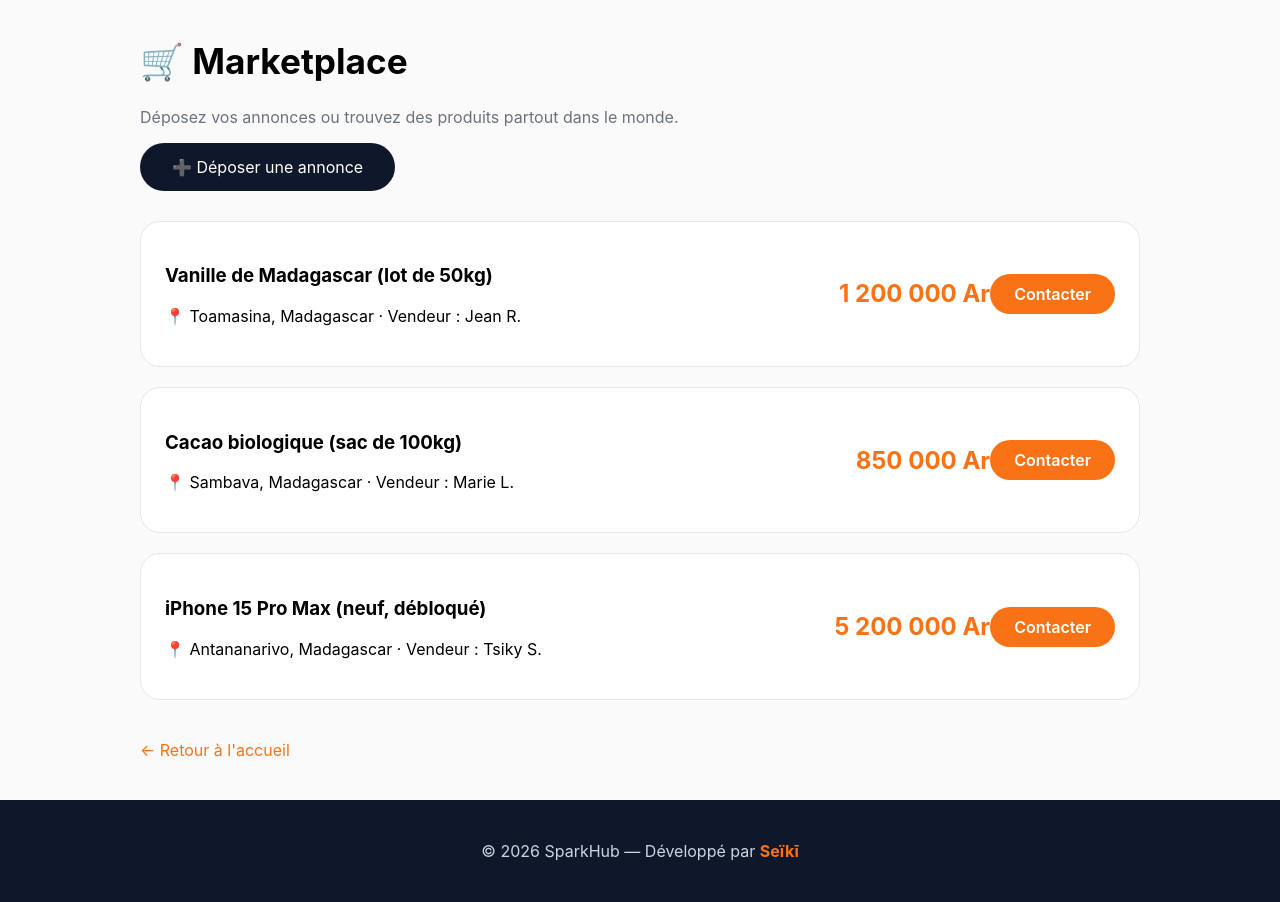
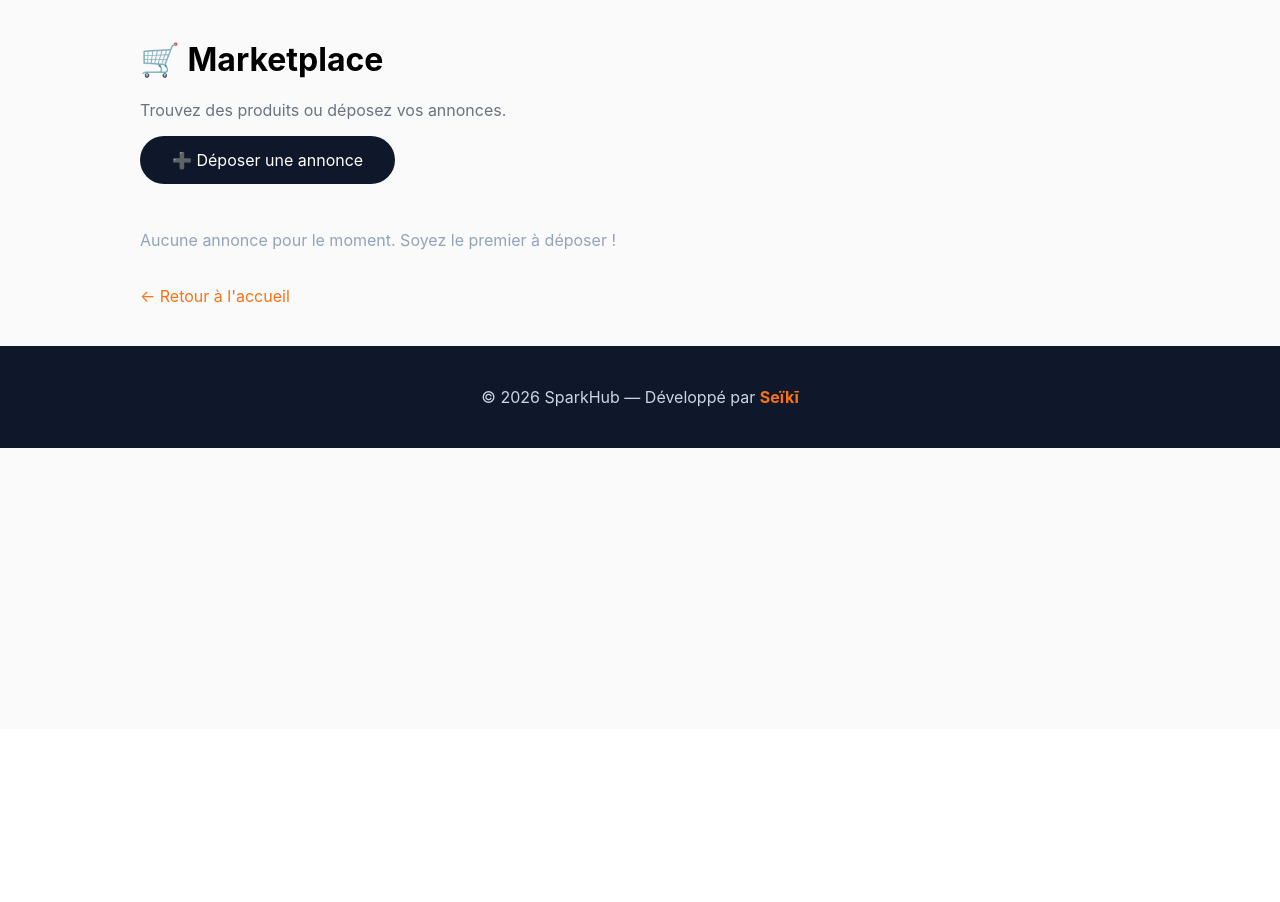
Before and after one commit to nambinintsoatsiky12/sparkhub, a Flask app: page /marketplace in a window 1280 px wide. Shown: the part 71-973 px from the top of the page. After the commit the page ends 519 px from the top, so only its background shows below. Run offline with Flask 3, Linux system fonts and the light colour scheme.

Commit message:
Refactor marketplace.html for dynamic content and styling
Updated the marketplace template to improve layout and functionality. Added dynamic content rendering for product listings and adjusted styling for better presentation.

```diff
--- a/templates/marketplace.html
+++ b/templates/marketplace.html
@@ -1,26 +1,22 @@
 <!DOCTYPE html>
-<html lang="fr">
+<html>
 <head>
-    <meta charset="UTF-8">
-    <meta name="viewport" content="width=device-width, initial-scale=1.0">
     <title>Marketplace — SparkHub</title>
     <link rel="icon" href="{{ url_for('static', filename='images/logo.svg') }}" type="image/svg+xml">
     <style>
         body { font-family: 'Inter', sans-serif; background: #fafafa; margin: 0; padding: 0; }
         .container { max-width: 1000px; margin: 40px auto; padding: 0 20px; }
-        .card { background: white; padding: 24px; border-radius: 20px; border: 1px solid #e5e7eb; margin-bottom: 20px; display: flex; justify-content: space-between; align-items: center; flex-wrap: wrap; }
-        .card .info { flex: 2; }
-        .card .price { font-size: 1.5rem; font-weight: 700; color: #f97316; }
-        .card .btn { background: #f97316; color: white; padding: 10px 24px; border-radius: 40px; text-decoration: none; font-weight: 600; }
-        .card .btn:hover { background: #ea580c; }
+        .card { background: white; padding: 24px; border-radius: 20px; border: 1px solid #e5e7eb; margin-bottom: 20px; }
+        .card .prix { font-size: 1.5rem; font-weight: 700; color: #f97316; }
+        .card .contact { color: #475569; margin-top: 8px; }
         .navbar { padding: 16px 30px; background: rgba(255,255,255,0.9); backdrop-filter: blur(10px); border-bottom: 1px solid rgba(0,0,0,0.04); display: flex; justify-content: space-between; align-items: center; }
         .navbar img { height: 38px; }
         .navbar a { color: #0f172a; text-decoration: none; font-weight: 600; }
+        .btn-depot { background: #0f172a; color: white; padding: 14px 32px; border-radius: 40px; text-decoration: none; display: inline-block; margin-bottom: 30px; }
+        .btn-depot:hover { background: #f97316; }
         footer { text-align: center; padding: 25px; background: #0f172a; color: #cbd5e1; margin-top: 40px; }
         footer strong { color: #f97316; }
-        .btn-depot { background: #0f172a; color: white; padding: 14px 32px; border-radius: 40px; text-decoration: none; display: inline-block; margin-bottom: 30px; }
-        .btn-depot:hover { background: #f97316; }
-        @media (max-width: 600px) { .navbar { flex-wrap: wrap; gap: 10px; } .card { flex-direction: column; text-align: center; gap: 12px; } }
+        @media (max-width: 600px) { .navbar { flex-wrap: wrap; gap: 10px; } }
     </style>
 </head>
 <body>
@@ -29,37 +25,23 @@
         <a href="/">Accueil</a>
     </nav>
     <div class="container">
-        <h1 style="font-size: 2.2rem;">🛒 Marketplace</h1>
-        <p style="color: #6b7280;">Déposez vos annonces ou trouvez des produits partout dans le monde.</p>
+        <h1>🛒 Marketplace</h1>
+        <p style="color: #6b7280;">Trouvez des produits ou déposez vos annonces.</p>
+        <a href="/deposer-annonce" class="btn-depot">➕ Déposer une annonce</a>
 
-        <a href="#" class="btn-depot">➕ Déposer une annonce</a>
-
-        <div class="card">
-            <div class="info">
-                <h3>Vanille de Madagascar (lot de 50kg)</h3>
-                <p>📍 Toamasina, Madagascar · Vendeur : Jean R.</p>
+        {% if annonces %}
+            {% for titre, description, prix, contact, date in annonces %}
+            <div class="card">
+                <h3>{{ titre }}</h3>
+                <p>{{ description }}</p>
+                <div class="prix">💰 {{ prix }}</div>
+                <div class="contact">📞 {{ contact }}</div>
+                <small style="color: #94a3b8;">📅 {{ date }}</small>
             </div>
-            <div class="price">1 200 000 Ar</div>
-            <a href="#" class="btn">Contacter</a>
-        </div>
-
-        <div class="card">
-            <div class="info">
-                <h3>Cacao biologique (sac de 100kg)</h3>
-                <p>📍 Sambava, Madagascar · Vendeur : Marie L.</p>
-            </div>
-            <div class="price">850 000 Ar</div>
-            <a href="#" class="btn">Contacter</a>
-        </div>
-
-        <div class="card">
-            <div class="info">
-                <h3>iPhone 15 Pro Max (neuf, débloqué)</h3>
-                <p>📍 Antananarivo, Madagascar · Vendeur : Tsiky S.</p>
-            </div>
-            <div class="price">5 200 000 Ar</div>
-            <a href="#" class="btn">Contacter</a>
-        </div>
+            {% endfor %}
+        {% else %}
+            <p style="color: #94a3b8;">Aucune annonce pour le moment. Soyez le premier à déposer !</p>
+        {% endif %}
 
         <a href="/" style="display:inline-block; margin-top: 20px; color: #f97316; text-decoration: none;">← Retour à l'accueil</a>
     </div>
@@ -67,4 +49,4 @@
         <p>&copy; {{ year }} SparkHub — Développé par <strong>Seïkī</strong></p>
     </footer>
 </body>
-          </html>
+</html>
```
